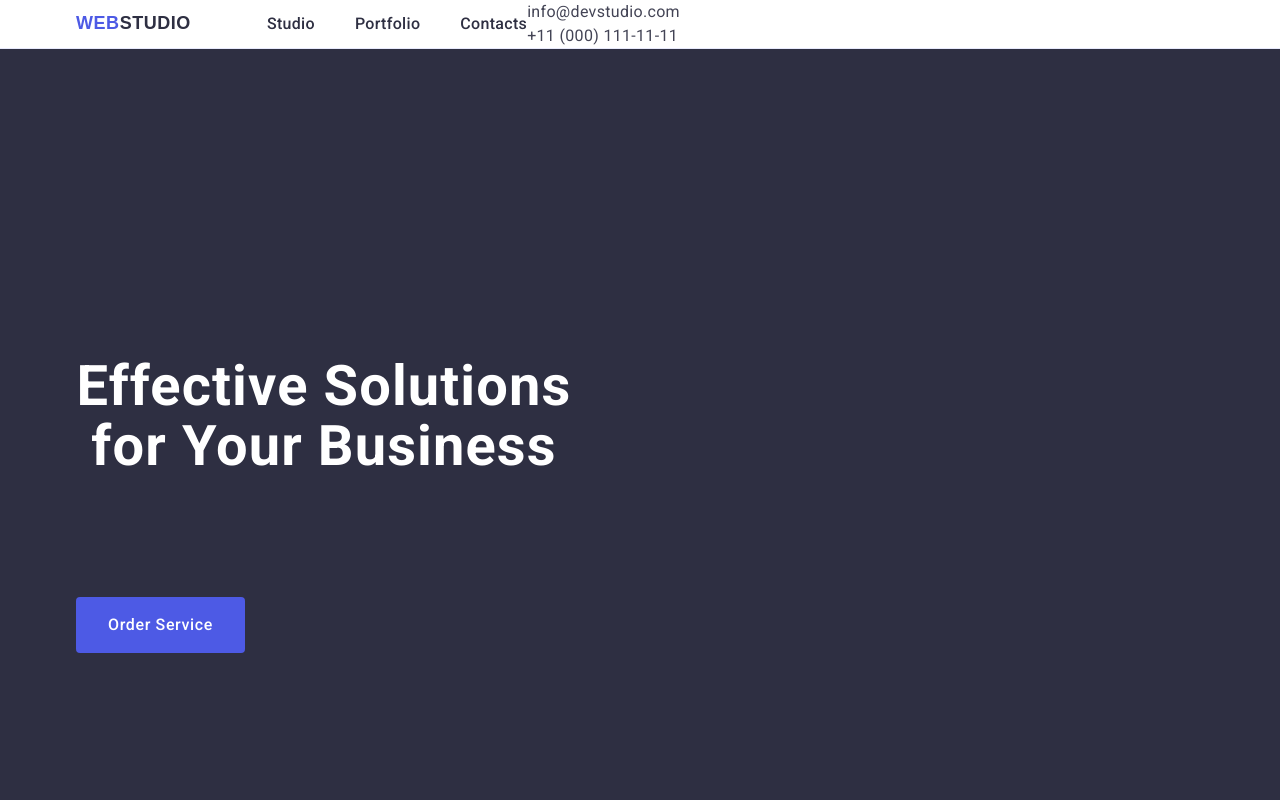
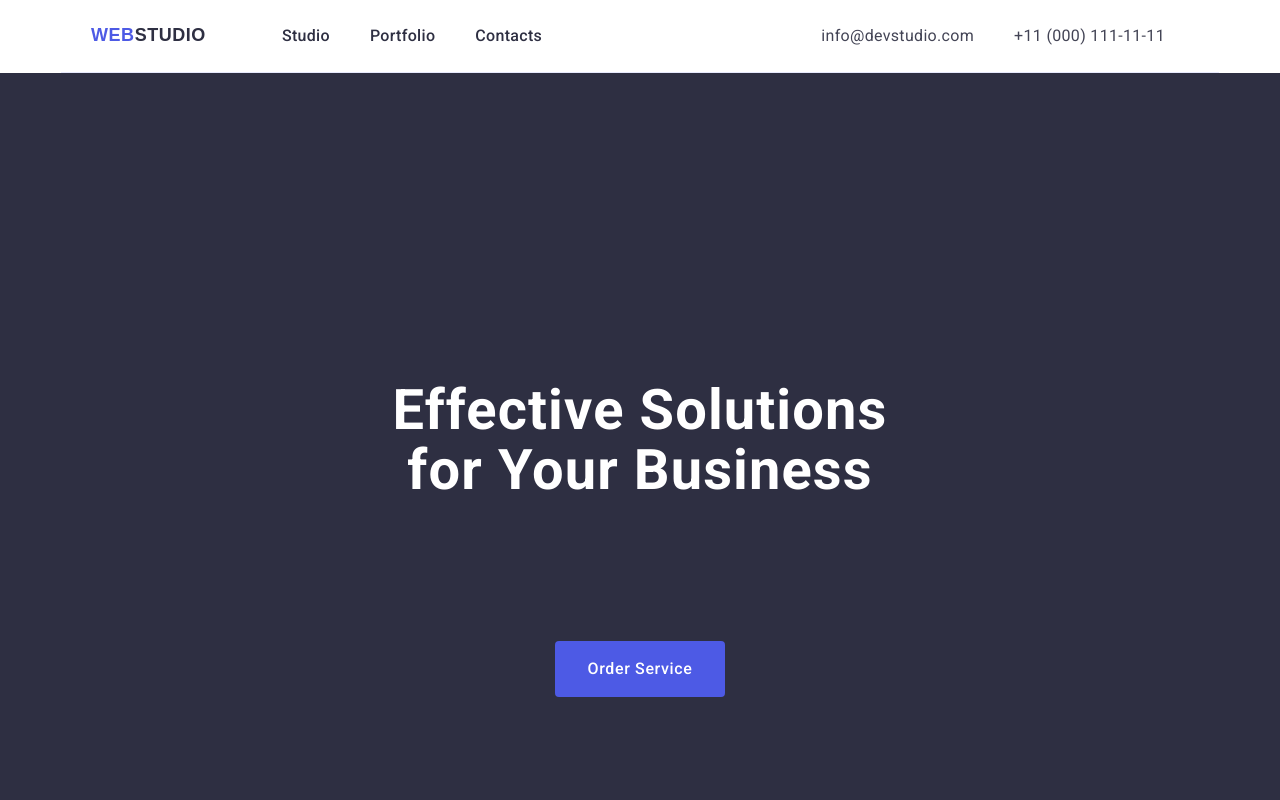
Before and after one commit to ArturVayutskiy/goit-markup-hw-03, a plain HTML site: page index.html in a window 1280 px wide. Shown: the top 800 px of the page. Drawn offline with nearby package versions, Linux system fonts and the light colour scheme.

Commit message:
sadarews

```diff
--- a/css/styles.css
+++ b/css/styles.css
@@ -24,10 +24,8 @@ ul, ol {
 /* Common Styles */
 .container {
     width: 1158px;
-    padding-left: 15px;
-    padding-right: 15px;
-    margin-left: auto;
-    margin-right: auto;
+    padding: 0 15px;
+    margin: 0 auto;
 }
 
 img {
@@ -37,14 +35,21 @@ img {
 /* Header */
 
 .header {
+    width: 1158px;
+    margin: 0 auto;
+    padding: 0 15px 0 15px;
     display: flex;
+    align-items: center;
     justify-content: space-between;
     border-bottom: 1px solid #e7e9fc;
 }
 
 .container-header{
     display: flex;
+    align-items: center;
+    justify-content: space-between;
 }
+
 .navigation {
     display: flex;
     align-items: center;
@@ -102,23 +107,35 @@ img {
 /* Adress */
 .address {
     font-style: normal;
-    list-style: none;
-}
-
-.contacts {
-    line-height: 1.5;
-    letter-spacing: 0.02em;
-    color: #434455;
 
 }
 
 .address-list{
     display: flex;
+    gap: 40px;
+    font-style: normal;
+    padding: 24px;
+
 }
 
 .address-link{
-    display: flex;
+    color: #434455;
+    font-size: 16px;
+    font-style: normal;
+    line-height: 1.5;
+    letter-spacing: 0.02em;
     list-style: none;
+}
+
+.adress-links {
+    color: var(--SLATE, #434455);
+    /* Body */
+    font-family: Roboto;
+    font-size: 16px;
+    font-style: normal;
+    font-weight: 400;
+    line-height: 24px; /* 150% */
+letter-spacing: 0.32px;
 }
 
 .contacts:hover {
@@ -132,13 +149,16 @@ img {
 /* First section */
 
 .section-first {
+    text-align: center;
     padding: 188px 0;
-    display: flex;
     background-color: #2e2f42;
-
 }
 
 .title-section-first {
+    margin-left: auto;
+    margin-right: auto;
+    margin-bottom: 20px;
+    display: block;
     padding: 120px 0;
     max-width: 496px;
     font-size: 56px;
@@ -149,6 +169,9 @@ img {
 }
 
 .section-first-button {
+    margin-left: auto;
+    margin-right: auto;
+    padding: 16px 32px;
     display: block;
     min-width: 169px;
     height: 56px;
@@ -340,6 +363,8 @@ img {
 }
 
 .footer-parag {
+    height: 72px;
+    width: 264px;
     line-height: 1.5;
     color: #F4F4FD;
     letter-spacing: 0.02em;
--- a/index.html
+++ b/index.html
@@ -31,14 +31,18 @@
         </nav>
 
         <address class="address">
-          <ul class="addres-list">
+          <ul class="address-list">
             <li class="address-link">
-              <a class="contacts" href="mailto:info@devstudio.com"
+              <a
+                class="adress-links"
+                href="mailto:info@devstudio.com"
+                adress
+                link
                 >info@devstudio.com</a
               >
             </li>
             <li class="address-link">
-              <a class="contacts" href="tel:+110001111111"
+              <a class="adress-links" href="tel:+110001111111"
                 >+11 (000) 111-11-11</a
               >
             </li>
```
